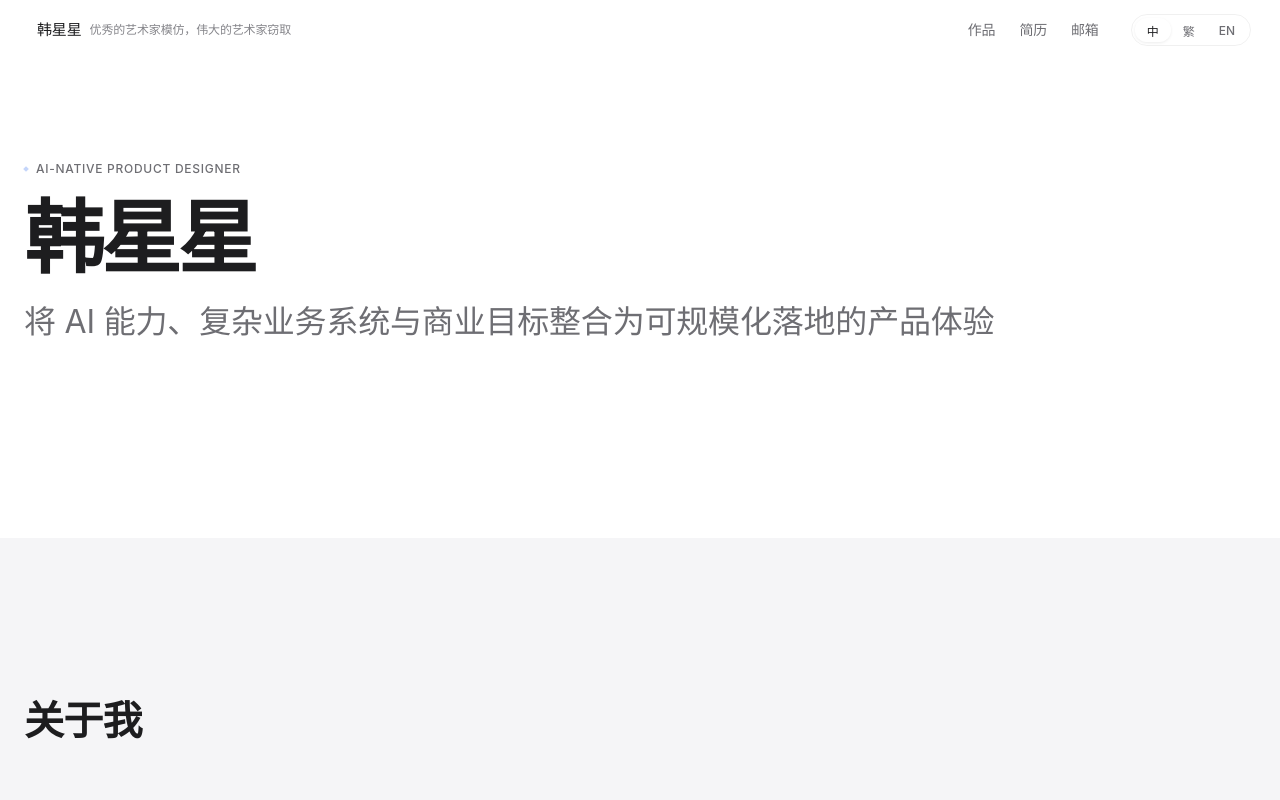
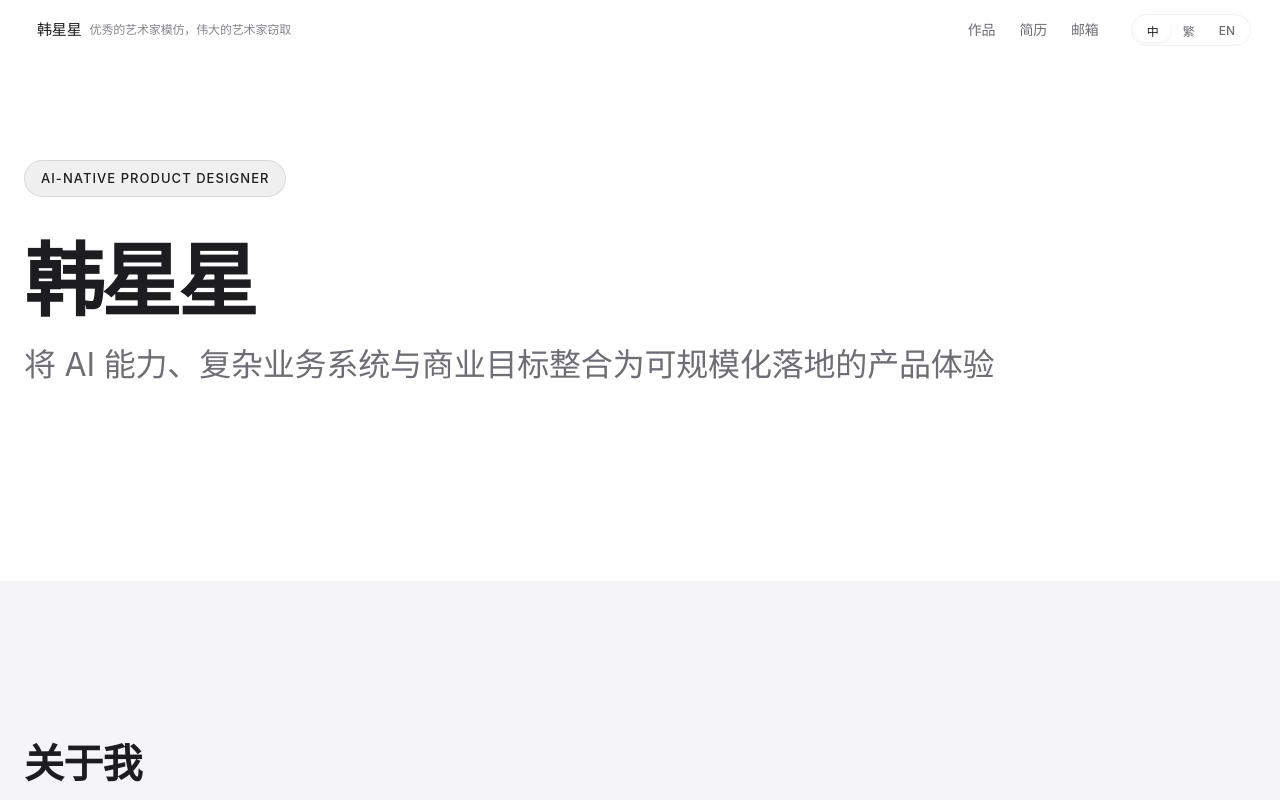
Before and after one commit to JUNCHENZUOSHI/han-xingxing-portfolio, a React (Vite) app: page /han-xingxing-portfolio/about in a window 1280 px wide. Shown: the top 800 px of the page. Built offline with nearby package versions, Linux system fonts and the light colour scheme.

Commit message:
feat: section labels → capsule eyebrow pills (glass)

```diff
--- a/src/styles/global.css
+++ b/src/styles/global.css
@@ -72,29 +72,22 @@ ul, ol { list-style: none; }
 
 /* ── Typography ── */
 
-/* Section label: 12px / 500 / caps */
+/* Section label: capsule eyebrow pill */
 .section-label {
-  display: flex;
+  display: inline-flex;
   align-items: center;
-  gap: var(--space-8);
-  font-size: var(--text-caption);       /* 12px */
+  font-size: 13px;
   font-weight: var(--weight-medium);
-  letter-spacing: var(--tracking-caps);
+  letter-spacing: 0.08em;
   text-transform: uppercase;
-  color: var(--color-text-secondary);
-  margin-bottom: var(--space-16);
-}
-
-/* Blue diamond marker — visual identity */
-.section-label::before {
-  content: '';
-  display: inline-block;
-  width: 4px;
-  height: 4px;
-  background: var(--color-accent);
-  opacity: 0.27;
-  transform: rotate(45deg);
-  flex-shrink: 0;
+  color: var(--color-text);
+  background: rgba(0, 0, 0, 0.06);
+  backdrop-filter: blur(12px);
+  -webkit-backdrop-filter: blur(12px);
+  border: 1px solid rgba(0, 0, 0, 0.1);
+  border-radius: 999px;
+  padding: 8px 16px;
+  margin-bottom: var(--space-24);
 }
 
 /* Section heading: H2 40px */
--- a/src/styles/theme-dark.css
+++ b/src/styles/theme-dark.css
@@ -53,3 +53,9 @@ body.theme-dark .about-card {
   background: rgba(255, 255, 255, 0.06);
   border-color: hsla(0, 0%, 100%, 0.06);
 }
+
+body.theme-dark .section-label {
+  color: #ffffff;
+  background: rgba(255, 255, 255, 0.06);
+  border-color: rgba(255, 255, 255, 0.1);
+}
```
